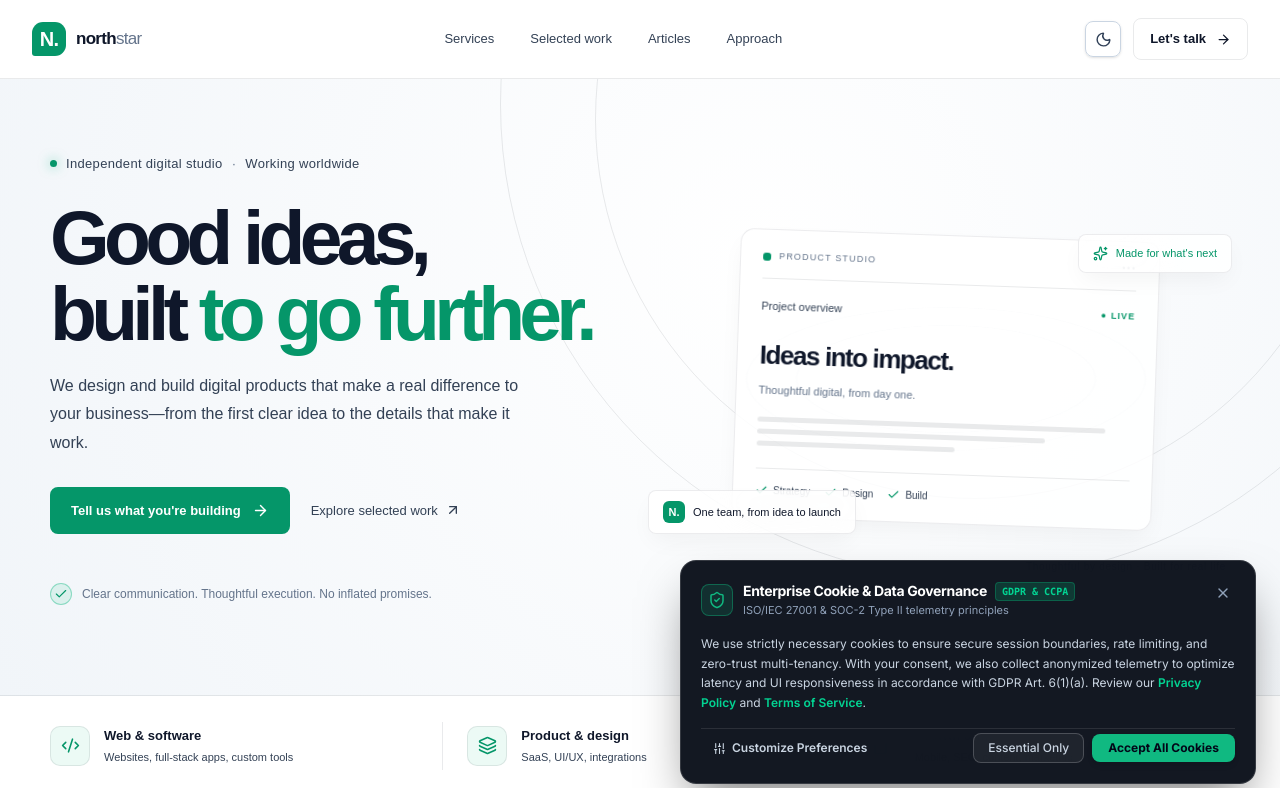
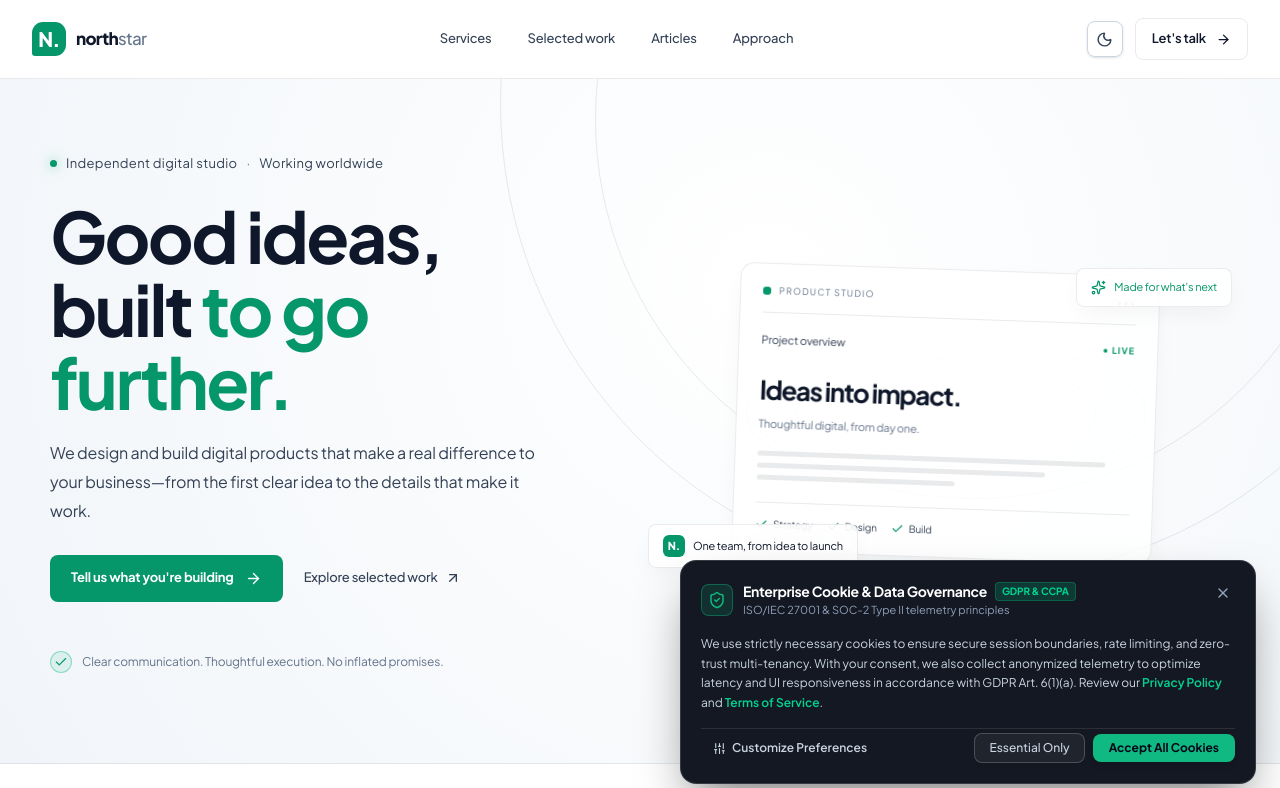
Before and after one commit to rahulgarg55/northstar-digital, a Next.js app: page / in a window 1280 px wide. Shown: the top 788 px of the page. Built offline with nearby package versions, Linux system fonts and the light colour scheme.

Commit message:
style(typography): replace system Arial with bespoke Space Grotesk + Plus Jakarta Sans + JetBrains Mono system

```diff
--- a/src/app/globals.css
+++ b/src/app/globals.css
@@ -49,16 +49,72 @@ html.dark {
 }
 
 /* ==========================================================================
-   Base Layout & Typography
+   Base Layout & Distinctive Typography System
    ========================================================================== */
+
+:root {
+  --font-sans: var(--font-jakarta), -apple-system, BlinkMacSystemFont, "Segoe UI", Roboto, sans-serif;
+  --font-display: var(--font-space), var(--font-jakarta), sans-serif;
+  --font-mono: var(--font-jetbrains), ui-monospace, SFMono-Regular, Menlo, Monaco, Consolas, monospace;
+}
+
+body {
+  font-family: var(--font-sans);
+  -webkit-font-smoothing: antialiased;
+  -moz-osx-font-smoothing: grayscale;
+}
 
 .agency-page {
   min-height: 100vh;
   overflow-x: hidden;
   background: var(--agency-paper);
   color: var(--agency-ink);
-  font-family: Arial, Helvetica, sans-serif;
+  font-family: var(--font-sans);
+  letter-spacing: -0.012em;
   transition: background-color 0.25s ease, color 0.25s ease;
+}
+
+/* Bespoke Display Typography for Headings & Studio Identity */
+h1, h2, h3, h4,
+.agency-hero h1,
+.agency-subpage-hero h1,
+.agency-contact-intro h1,
+.agency-project-page h1,
+.agency-section-heading h2,
+.agency-cta-section h2,
+.agency-service-card h3,
+.agency-project-card-info h3,
+.agency-brand {
+  font-family: var(--font-display);
+  letter-spacing: -0.03em;
+}
+
+.agency-hero h1,
+.agency-subpage-hero h1 {
+  letter-spacing: -0.035em;
+  font-weight: 700;
+}
+
+.agency-brand {
+  font-family: var(--font-display);
+  letter-spacing: -0.035em;
+  font-weight: 750;
+}
+
+/* Distinctive Developer Telemetry Monospace */
+.font-mono,
+code,
+pre,
+.agency-code,
+.agency-service-index,
+.agency-step > span,
+.agency-project-mark,
+.agency-live-dot,
+.agency-proof-icon,
+.agency-project-live,
+.agency-case-type {
+  font-family: var(--font-mono);
+  letter-spacing: -0.015em;
 }
 
 html.dark .agency-page {
@@ -141,10 +197,10 @@ html.dark .agency-nav-cta:hover { color: #042f2e; }
 
 .agency-hero h1, .agency-subpage-hero h1, .agency-contact-intro h1, .agency-project-page h1 {
   margin: 25px 0 21px;
-  font-size: clamp(48px, 6vw, 77px);
-  line-height: .99;
-  font-weight: 600;
-  letter-spacing: -.075em;
+  font-size: clamp(44px, 5.5vw, 74px);
+  line-height: 1.04;
+  font-weight: 700;
+  letter-spacing: -0.035em;
   color: var(--agency-ink);
 }
 .agency-hero h1 span, .agency-cta-section h2 span, .agency-subpage-hero h1 span, .agency-contact-intro h1 span, .agency-project-page h1 span { color: var(--agency-lime); }
--- a/src/app/layout.tsx
+++ b/src/app/layout.tsx
@@ -1,12 +1,27 @@
 import type { Metadata } from "next";
-import { Inter } from "next/font/google";
+import { Plus_Jakarta_Sans, Space_Grotesk, JetBrains_Mono } from "next/font/google";
 import "./globals.css";
 import { CookieConsent } from "@/components/agency/cookie-consent";
 
-const inter = Inter({
+const plusJakarta = Plus_Jakarta_Sans({
   subsets: ["latin"],
+  weight: ["400", "500", "600", "700", "800"],
+  variable: "--font-jakarta",
   display: "swap",
-  preload: true,
+});
+
+const spaceGrotesk = Space_Grotesk({
+  subsets: ["latin"],
+  weight: ["500", "600", "700"],
+  variable: "--font-space",
+  display: "swap",
+});
+
+const jetbrainsMono = JetBrains_Mono({
+  subsets: ["latin"],
+  weight: ["400", "500", "700"],
+  variable: "--font-jetbrains",
+  display: "swap",
 });
 
 export const metadata: Metadata = {
@@ -102,7 +117,7 @@ export default function RootLayout({
           dangerouslySetInnerHTML={{ __html: JSON.stringify(jsonLd) }}
         />
       </head>
-      <body className={`${inter.className} min-h-screen antialiased selection:bg-emerald-500/30 selection:text-emerald-500`}>
+      <body className={`${plusJakarta.variable} ${spaceGrotesk.variable} ${jetbrainsMono.variable} ${plusJakarta.className} min-h-screen antialiased selection:bg-emerald-500/30 selection:text-emerald-500`}>
         {children}
         <CookieConsent />
       </body>
```
